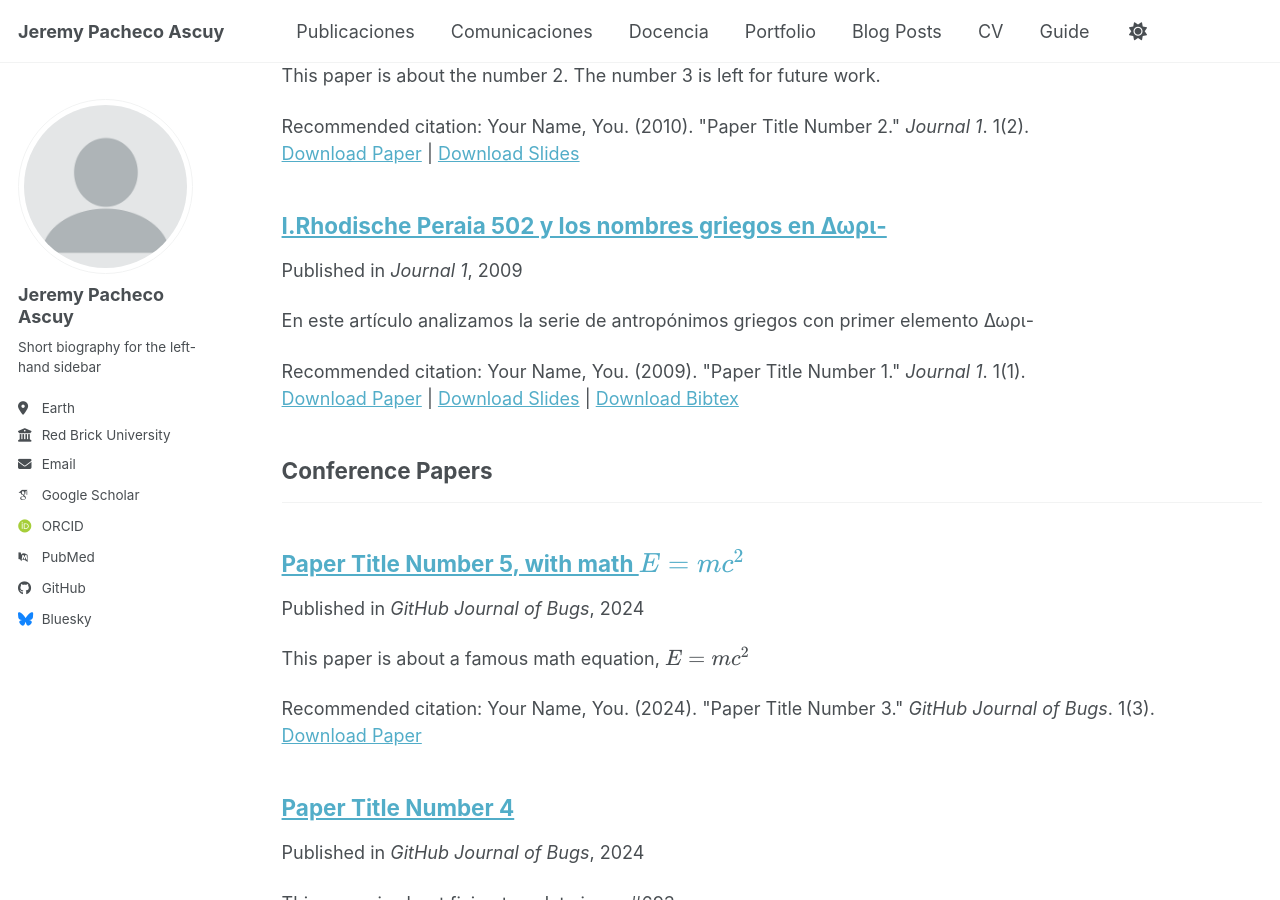
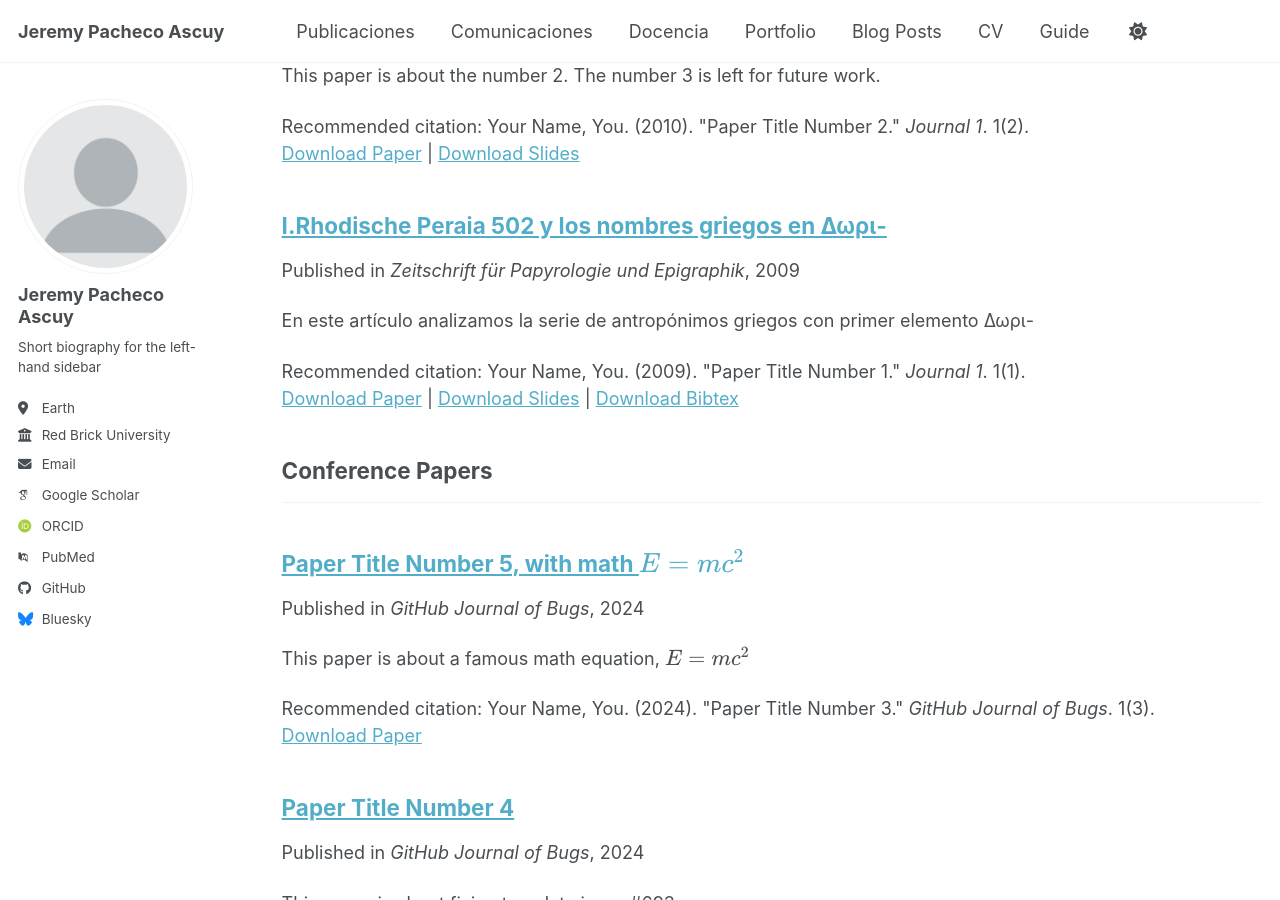
Before and after one commit to heliophues/Names-Rhodes, a Jekyll site: the page built from _pages/publications.html, in a window 1280 px wide and 900 px high, scrolled down 582 px. Built offline with Jekyll 4.4.1, drawn with Linux system fonts in a browser that asks for light colours; some web fonts are replaced; a script bundle is joined from its source files by our own code; library files that are not in the unit come from our copies.

Commit message:
Update I.Rhodische Peraia 502.md

```diff
--- a/_publications/I.Rhodische Peraia 502.md
+++ b/_publications/I.Rhodische Peraia 502.md
@@ -5,7 +5,7 @@ category: manuscripts
 permalink: /publication/Pacheco-Ascuy (2024) I.Rhodische Peraia 502
 excerpt: 'En este artículo analizamos la serie de antropónimos griegos con primer elemento Δωρι-'
 date: 2009-10-01
-venue: 'Journal 1'
+venue: 'Zeitschrift für Papyrologie und Epigraphik'
 slidesurl: 'https://academicpages.github.io/files/slides1.pdf'
 paperurl: 'https://academicpages.github.io/files/paper1.pdf'
 bibtexurl: 'https://academicpages.github.io/files/bibtex1.bib'
```
